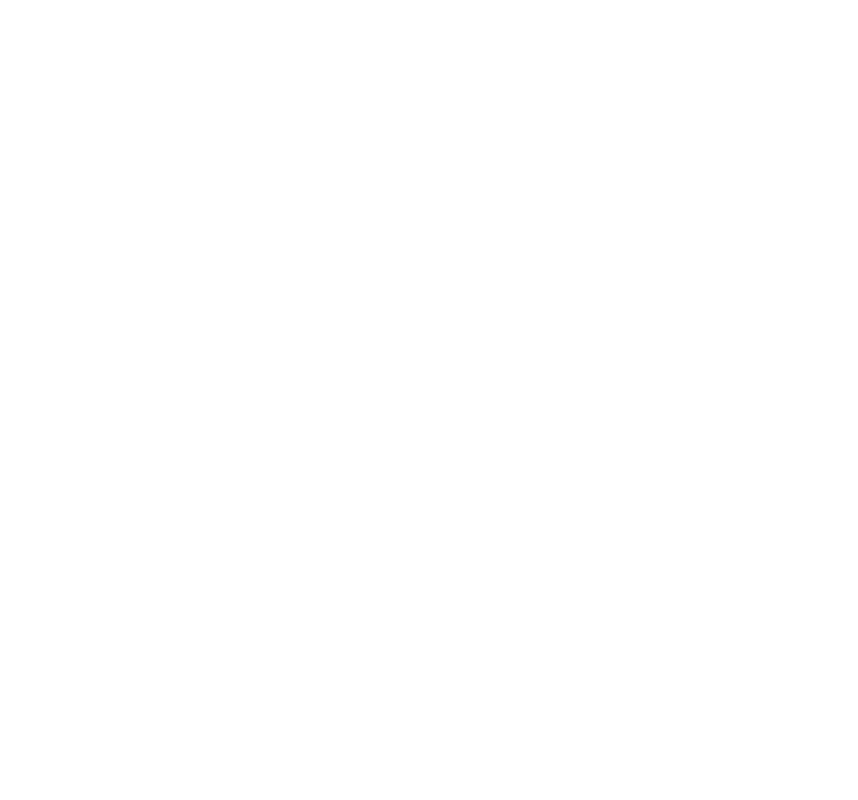
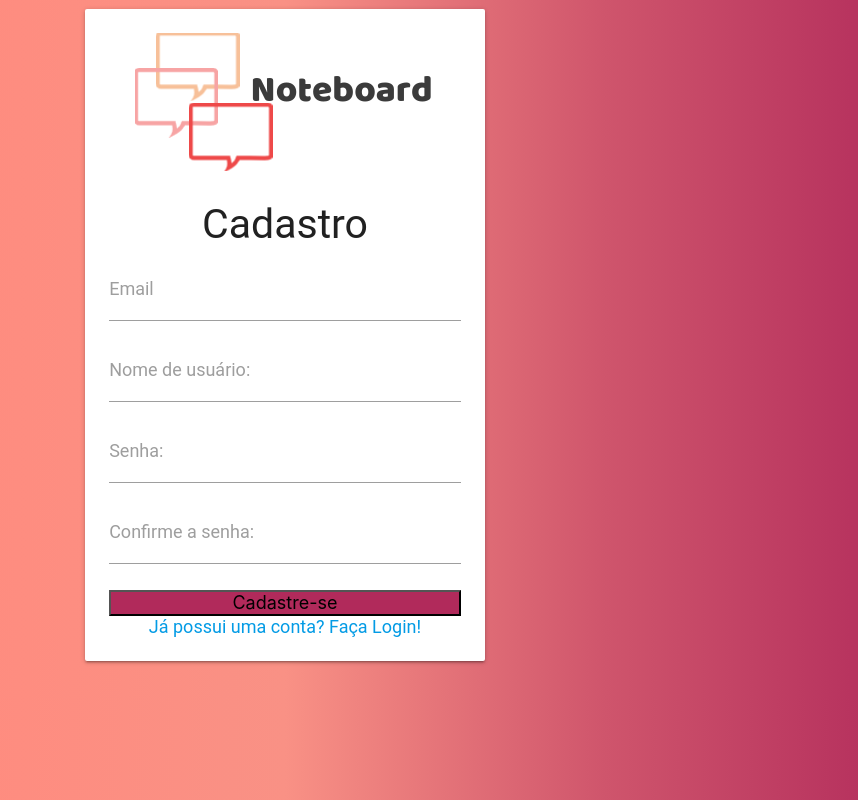
Before and after one commit to PrenitaVulpo/NoteBoard-React, a React (Create React App) app: page /cadastro in a window 1280 px wide. Shown: the whole page, without its empty margins (355-1213 px from the left). Built offline with nearby package versions, Linux system fonts and the light colour scheme.

Commit message:
added signUp

```diff
--- /dev/null
+++ b/src/CustomRoutes/index.js
@@ -0,0 +1,28 @@
+import React from 'react';
+import {Route, Redirect} from "react-router-dom";
+import {connect} from 'react-redux';
+
+// import { Container } from './styles';
+
+function CustomRoutes({token, component: Component, ...rest}) {
+  return (
+    <Route {...rest}
+      render={props => {
+        if (token){
+          console.log("Rota customizada", "deu certo")
+          return <Component {...props}/>
+        } else {
+          console.log("Rota customizada", "deu ruim")
+          return <Redirect to={{
+            pathname: "/",
+            state: {
+              from: props.location
+            }
+          }}/>
+        }
+      }}
+      />
+  );
+}
+
+export default connect(state => ({token: state.header}))(CustomRoutes);
--- a/src/Router.js
+++ b/src/Router.js
@@ -1,31 +1,12 @@
 import React from 'react';
-import {BrowserRouter, Switch, Route, Redirect} from 'react-router-dom';
+import {BrowserRouter, Switch, Route} from 'react-router-dom';
 import Landing from './pages/landing';
 import FeedPage from './pages/feedPage';
 import PostPost from './pages/criarPostagem';
 import ListUsers from './pages/listUsers';
 import ListPosts from './pages/userPage';
-
-
-/*function CustomRoute({isPrivate, ...rest}){
-  const {loading, authenticated} = useContext(Context);
-
-  if(loading){
-    return <h1>Loading...</h1>
-  }
-
-  if (isPrivate && !authenticated){
-    return <Redirect to="/"></Redirect>
-  }
-
-  //return <Redirect to="/feed"/>
-  return <Route {...rest}/>
-
-          <CustomRoute exact path="/" component={Landing} />
-          <Route component={Erro404}/>
-
-
-}*/
+import Cadastro from './pages/cadastro';
+import CustomRoute from './CustomRoutes';
 
 
 const Router = () => {
@@ -34,10 +15,12 @@
       <BrowserRouter>
         <Switch>
           <Route exact path="/" component={Landing} />
-          <Route exact path="/feed" component={FeedPage}/>
-          <Route exact path="/post" component={PostPost}/>
-          <Route exact path="/users" component={ListUsers}/>
-          <Route exact path="/user/:id" component={ListPosts}/>
+          <Route exact path="/cadastro" component={Cadastro} />
+          <CustomRoute exact path="/feed" component={FeedPage}/>
+          <CustomRoute exact path="/post" component={PostPost}/>
+          <CustomRoute exact path="/users" component={ListUsers}/>
+          <CustomRoute exact path="/user/:id" component={ListPosts}/>
+          <Route path="*" component={()=><strong>404</strong>}/>
         </Switch>
       </BrowserRouter>
   )
--- a/src/components/feedComponent/index.js
+++ b/src/components/feedComponent/index.js
@@ -39,9 +39,9 @@
       <div id="main">
         <div id="feed">
           {this.state.posts.reverse().map(post=>{
-            if(post.author_name == this.props.name){
+            if(post.author_name === this.props.name){
               return (
-                <div id="post">
+                <div key={post.id} id="post">
                   <div className="col s12 m3">
                     <div class="card">
                       <div class="card-content">
--- /dev/null
+++ b/src/pages/cadastro/index.js
@@ -0,0 +1,85 @@
+import React, {useState} from 'react';
+import api from '../../services/api';
+import Logo from '../../assets/images/logo.png';
+import {Link, useHistory} from 'react-router-dom';
+
+
+
+function Cadastro(){
+  const [login, setLogin] = useState('');
+  const [senha, setSenha] = useState('');
+  const [senha2, setSenha2] = useState('');
+  const [email, setEmail] = useState('');
+  let history = useHistory();
+
+  async function handleSignUp(){
+    if(senha===senha2){
+      let credentials = {"username": login, "password": senha, "email": email};
+
+      await api.post('users/', credentials,{
+        headers: {
+          "Content-Type": "application/json"
+        }
+      })
+      .then((response) => {
+        console.log(response);
+        alert("Sucesso!");
+        history.push("/");
+      })
+      .catch(error=>{
+        console.log(error)
+        alert(error.message)
+      })
+    } else {
+      alert("as senhas precisam ser iguais")
+    }
+  }
+
+  return (
+    <div className="row" >
+      <div className="col s12 m4 offset-m4">
+        <div className="card">
+          <div className="card-content">
+            <div className="center-align">
+              <img src={Logo} alt="Paguru" />
+              <h4>Cadastro</h4>
+            </div>
+            <form>
+              <div className="input-field">
+                <label htmlFor="email">Email</label>
+                <input type="email" name="email"
+                  onChange={(s)=>setEmail(s.target.value)}/>
+              </div>
+              <div className="input-block">
+                <div className="input-field">
+                  <label htmlFor="user">Nome de usuário:</label>
+                  <input type="text" name="user"
+                    onChange={(s)=>setLogin(s.target.value)}/>
+                </div>
+                <div className="input-field">
+                  <label htmlFor="senha">Senha:</label>
+                  <input type="password" name="senha"
+                    onChange={(s)=>setSenha(s.target.value)}/>
+                </div>
+                <div className="input-field">
+                  <label htmlFor="senha">Confirme a senha:</label>
+                  <input type="password" name="senha"
+                    onChange={(s)=>setSenha2(s.target.value)}/>
+                </div>
+              </div>
+
+
+              <div className="center-align">
+                <button type="button" onClick={handleSignUp}>Cadastre-se</button>
+                <br />
+                <Link to="/" id="routeLink">Já possui uma conta? Faça Login!</Link>
+              </div>
+            </form>
+          </div>
+        </div>
+      </div>
+    </div >
+  )
+}
+
+export default Cadastro;
--- a/src/pages/landing/index.js
+++ b/src/pages/landing/index.js
@@ -1,5 +1,5 @@
 import React, {useState} from 'react';
-import {Link, Redirect, useHistory} from 'react-router-dom';
+import {Link, useHistory} from 'react-router-dom';
 import {connect} from 'react-redux';
 import api from '../../services/api';
 import Logo from '../../assets/images/logo.svg';
@@ -57,6 +57,7 @@
               <div className="center-align">
                 <button onClick={apiCall}>entrar</button>
                 <br />
+                <Link to="/cadastro">Não possui conta? Registre-se agora mesmo!</Link>
               </div>
             </div>
           </div>
```
